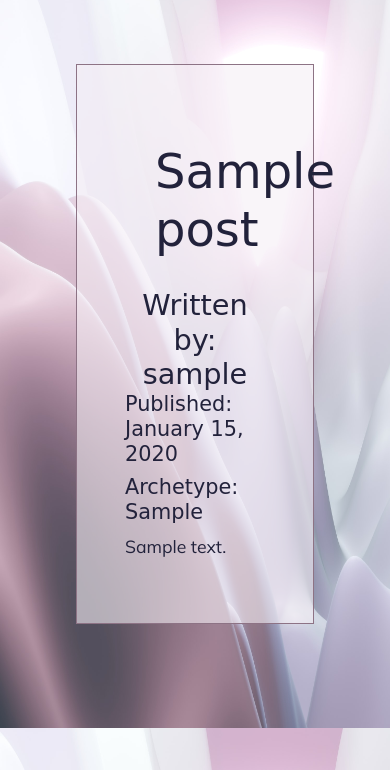
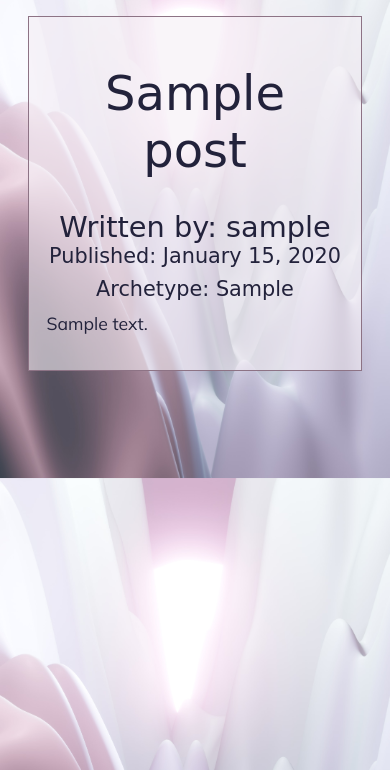
Before and after one commit to catt-tung/archetypes-flask-app, a Flask app: page /1 in a window 390 px wide. Shown: the part 74-844 px from the top of the page. Run offline with Flask 2, Linux system fonts and the light colour scheme; tables that the repository leaves empty hold one stand-in row (values such as "Sample post"); parts of the project's set-up code (start-up, migrations or seed data) failed here and were passed over; some web fonts are replaced.

Commit message:
Mobile views for individual post page

```diff
--- a/myapp/static/base.css
+++ b/myapp/static/base.css
@@ -243,4 +243,11 @@ cite, figcaption {
   #home-page-intro{
     margin: 0.6rem;
   }
+  .one-post {
+    margin: 1rem;
+    padding: 1.1rem;
+  }
+  .center-this-text-mobile {
+    text-align: center;
+  }
 }
--- a/myapp/templates/post.html
+++ b/myapp/templates/post.html
@@ -7,8 +7,8 @@
     </div>
     <div class="single-post-content">
       <h4 id="written-by">Written by: {{post.author.username}}</h4>
-      <h6>Published: {{ post.date.strftime('%B %d, %Y') }}</h6>
-      <h6>Archetype: {{post.category}}</h6>
+      <h6 class="center-this-text-mobile">Published: {{ post.date.strftime('%B %d, %Y') }}</h6>
+      <h6 class="center-this-text-mobile">Archetype: {{post.category}}</h6>
       <p>{{post.content}}</p>
     </div>
   </div>
```
